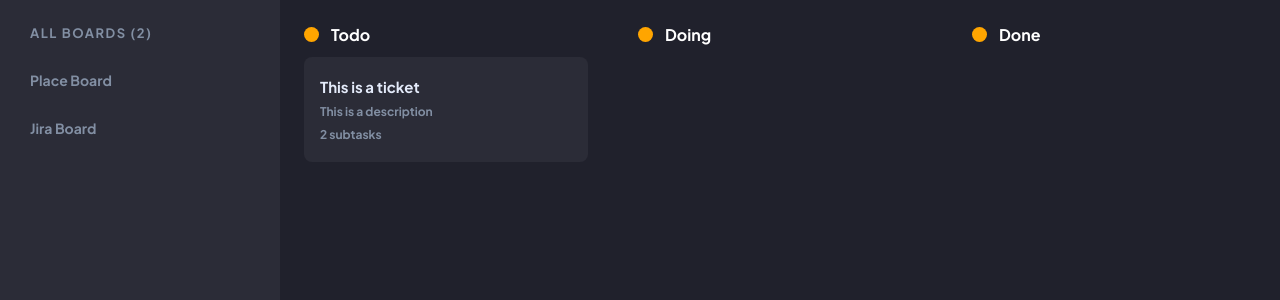
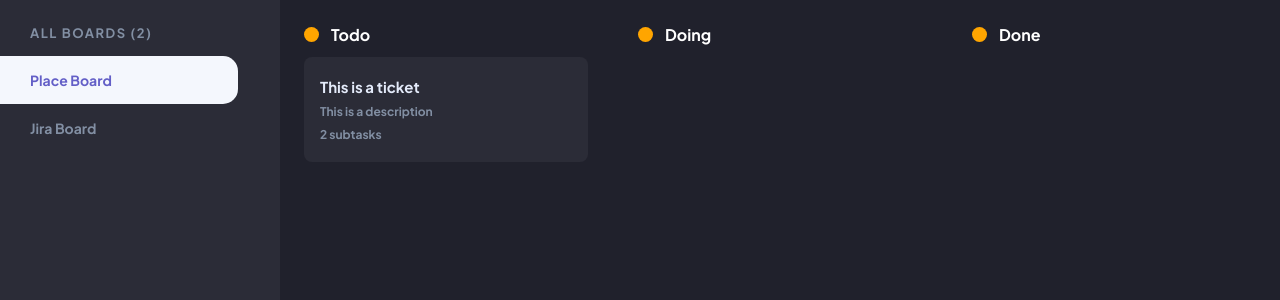
Before and after one commit to imMatheus/kanban-board, a React (Vite) app: page / in a window 1280 px wide. Shown: the top 300 px of the page. Built offline with nearby package versions, Linux system fonts and the light colour scheme.

Commit message:
can now change board

```diff
--- a/src/components/SideNav/SideNav.jsx
+++ b/src/components/SideNav/SideNav.jsx
@@ -3,7 +3,7 @@
 import { useProject } from '../../context/ProjectContext'
 
 export default function SideNav() {
-    const { projects } = useProject()
+    const { projects, currentProject, changeBoard } = useProject()
     console.log(projects)
 
     return (
@@ -11,8 +11,20 @@
             <p>ALL BOARDS (2)</p>
 
             <ul>
-                {projects.map((project) => (
-                    <li key={project.id}>{project.title}</li>
+                {projects.map((project, index) => (
+                    <li
+                        onClick={() => {
+                            changeBoard(index)
+                        }}
+                        key={project.id}
+                        className={
+                            currentProject.id === project.id
+                                ? 'active'
+                                : undefined
+                        }
+                    >
+                        {project.title}
+                    </li>
                 ))}
             </ul>
         </div>
--- a/src/context/ProjectContext.jsx
+++ b/src/context/ProjectContext.jsx
@@ -9,8 +9,16 @@
 
 const ProjectProvider = ({ children }) => {
     const [projects, setProjects] = useState(projectsData)
+    const [currentIndex, setCurrentIndex] = useState(0)
+    const currentProject = projects[currentIndex]
+
+    function changeBoard(index) {
+        setCurrentIndex(index)
+    }
 
     const value = {
+        changeBoard: changeBoard,
+        currentProject: currentProject,
         projects: projects,
     }
 
```
